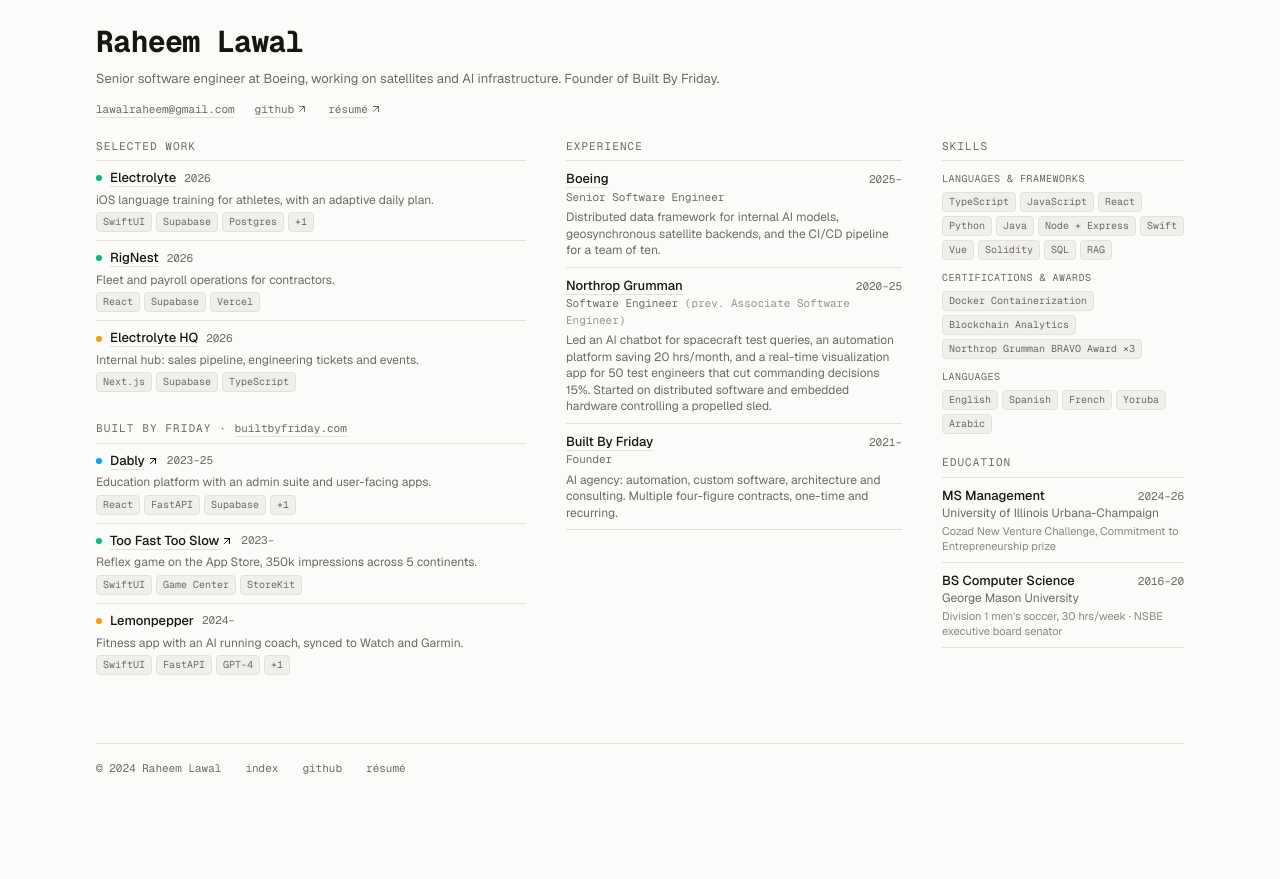
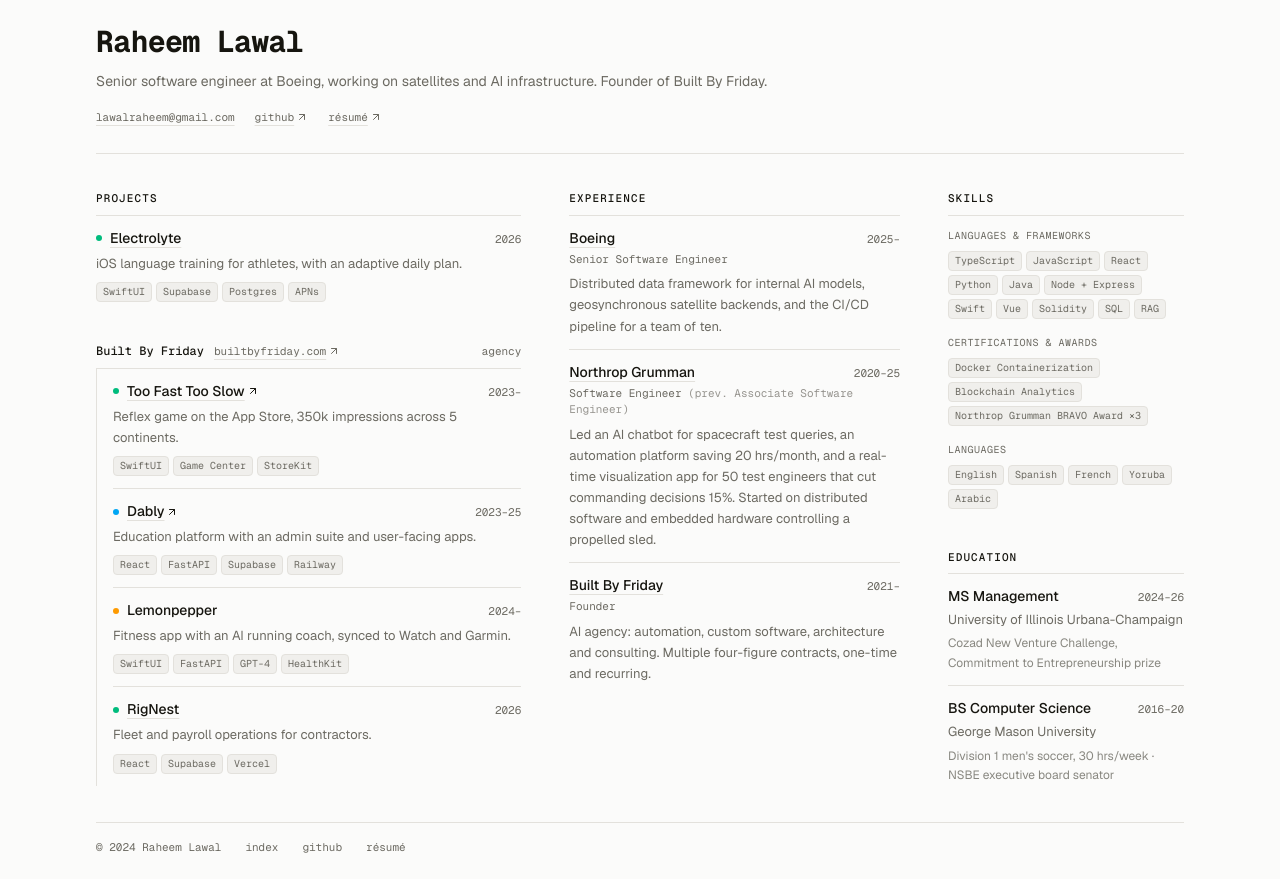
Before and after one commit to raheemlawal/raheemcantcode, a Next.js app: page / in a window 1280 px wide. Before the commit the page ends 800 px from the top, so only its background shows below. Built offline with nearby package versions, Linux system fonts and the light colour scheme.

Commit message:
projects section: nest the agency work, list every stack tag, loosen the one-screen constraint

```diff
--- a/app/page.tsx
+++ b/app/page.tsx
@@ -1,31 +1,33 @@
 import Link from "next/link";
 import { ArrowUpRight } from "lucide-react";
-import {
-  Table,
-  TableBody,
-  TableCell,
-  TableRow,
-} from "@/components/ui/table";
 import { StackTags, StatusDot, Tag } from "@/components/tag";
 import { agencyProjects, soloProjects, type Project } from "@/lib/projects";
 import { education, experience, skills } from "@/lib/resume";
 import { site } from "@/lib/site";
 
 /**
- * The index is a single view: everything visible at once on a laptop, no
- * scrolling. That constraint drives the whole file — three columns, no table
- * headers, one line of prose per entry. Anything that needs more room belongs
- * in a case study or the résumé PDF, not here.
+ * The index carries three things at once: projects, employment, and the résumé
+ * facts. The job is making it obvious which is which at a glance.
  *
- * Below `lg` the columns stack and the page scrolls normally; fitting this much
- * on a phone screen isn't possible and squinting isn't a feature.
+ * Hierarchy is doing that work, in three steps and no more. A section heading
+ * sits in foreground against a rule; an entry title is 14px foreground; every
+ * piece of supporting detail is muted and smaller. Nesting (Built By Friday and
+ * its projects) is shown by indentation off a left rule rather than a fourth
+ * type size, because a fourth size stops reading as a level and starts reading
+ * as noise.
+ *
+ * It no longer tries to fit one laptop screen without scrolling. That
+ * constraint is what pushed everything to 11px and made the page hard to
+ * follow, which was the actual complaint.
+ *
+ * Below `lg` the three columns stack and it reads as one list.
  */
 
 function Heading({ id, children }: { id: string; children: React.ReactNode }) {
   return (
     <h2
       id={id}
-      className="mb-1.5 font-mono text-[11px] uppercase tracking-widest text-muted-foreground"
+      className="border-b border-border pb-2 font-mono text-[11px] font-medium uppercase tracking-widest text-foreground"
     >
       {children}
     </h2>
@@ -38,7 +40,7 @@ function Heading({ id, children }: { id: string; children: React.ReactNode }) {
  */
 function ProjectTitle({ project }: { project: Project }) {
   const linkClass =
-    "font-medium underline decoration-border underline-offset-4 transition-colors after:absolute after:inset-0 hover:decoration-current focus-visible:outline-2 focus-visible:outline-offset-2 focus-visible:outline-accent";
+    "underline decoration-border underline-offset-4 transition-colors after:absolute after:inset-0 hover:decoration-current focus-visible:outline-2 focus-visible:outline-offset-2 focus-visible:outline-accent";
 
   if (project.caseStudy) {
     return (
@@ -63,48 +65,46 @@ function ProjectTitle({ project }: { project: Project }) {
     );
   }
 
-  return <span className="font-medium">{project.name}</span>;
+  return <span>{project.name}</span>;
 }
 
-function ProjectTable({ projects }: { projects: Project[] }) {
+/**
+ * Years are pushed right so they line up into a scannable column, the same way
+ * the Experience and Education lists align their periods.
+ */
+function ProjectRow({ project }: { project: Project }) {
   return (
-    <Table className="border-t border-border">
-      <TableBody>
-        {projects.map((project) => (
-          <TableRow key={project.slug} className="group relative">
-            <TableCell className="px-0 py-2 align-top">
-              <span className="flex items-center gap-2 text-[13px]">
-                <StatusDot status={project.status} />
-                <ProjectTitle project={project} />
-                <span className="font-mono text-[11px] tabular-nums text-muted-foreground">
-                  {project.year}
-                </span>
-              </span>
-              <span className="mt-1 block text-[12px] leading-snug text-muted-foreground">
-                {project.oneLiner}
-              </span>
-              <span className="mt-1 flex">
-                <StackTags stack={project.stack} limit={3} />
-              </span>
-            </TableCell>
-          </TableRow>
-        ))}
-      </TableBody>
-    </Table>
+    <li className="group relative border-b border-border py-3 last:border-b-0">
+      <div className="flex items-baseline gap-2">
+        <StatusDot status={project.status} className="self-center" />
+        <h3 className="text-[14px] font-medium">
+          <ProjectTitle project={project} />
+        </h3>
+        <span className="ml-auto shrink-0 font-mono text-[11px] tabular-nums text-muted-foreground">
+          {project.year}
+        </span>
+      </div>
+      <p className="mt-1 text-[13px] leading-relaxed text-muted-foreground">
+        {project.oneLiner}
+      </p>
+      <div className="mt-2">
+        <StackTags stack={project.stack} />
+      </div>
+    </li>
   );
 }
 
 export default function Home() {
   return (
-    <div className="flex h-full flex-col">
-      <header>
+    <div>
+      <header className="border-b border-border pb-7">
         <h1 className="font-mono text-2xl font-bold tracking-tight sm:text-3xl">
           {site.name}
         </h1>
-        <p className="mt-2 max-w-4xl text-[13px] leading-relaxed text-muted-foreground">
+        <p className="mt-2.5 max-w-2xl text-[14px] leading-relaxed text-muted-foreground">
           {site.description}
         </p>
-        <div className="mt-3 flex flex-wrap gap-x-5 gap-y-1.5 font-mono text-[11px]">
+        <div className="mt-4 flex flex-wrap gap-x-5 gap-y-1.5 font-mono text-[11px]">
           <a
             href={`mailto:${site.email}`}
             className="text-muted-foreground underline decoration-border underline-offset-4 transition-colors hover:text-foreground hover:decoration-current"
@@ -126,39 +126,55 @@ export default function Home() {
         </div>
       </header>
 
-      <div className="mt-5 grid gap-x-10 gap-y-8 lg:grid-cols-12">
-        <div className="flex flex-col gap-5 lg:col-span-5">
-          <section aria-labelledby="work">
-            <Heading id="work">Selected work</Heading>
-            <ProjectTable projects={soloProjects} />
-          </section>
+      <div className="mt-9 grid gap-x-12 gap-y-12 lg:grid-cols-12">
+        <section aria-labelledby="projects" className="lg:col-span-5">
+          <Heading id="projects">Projects</Heading>
 
-          <section aria-labelledby="agency">
-            <Heading id="agency">
-              Built By Friday ·{" "}
+          <ul>
+            {soloProjects.map((project) => (
+              <ProjectRow key={project.slug} project={project} />
+            ))}
+          </ul>
+
+          {/* Built By Friday is an entry in this list that happens to contain
+              other entries, so it is indented under its own label rather than
+              promoted to a second section. */}
+          <div className="mt-7">
+            <div className="flex items-baseline gap-2.5 border-b border-border pb-2">
+              <h3 className="font-mono text-[12px] font-medium">
+                Built By Friday
+              </h3>
               <a
                 href="https://builtbyfriday.com"
                 target="_blank"
                 rel="noreferrer"
-                className="normal-case tracking-normal underline decoration-border underline-offset-4 transition-colors hover:text-foreground hover:decoration-current"
+                className="inline-flex items-center gap-0.5 font-mono text-[11px] text-muted-foreground underline decoration-border underline-offset-4 transition-colors hover:text-foreground hover:decoration-current"
               >
                 builtbyfriday.com
+                <ArrowUpRight className="size-3" aria-hidden />
               </a>
-            </Heading>
-            <ProjectTable projects={agencyProjects} />
-          </section>
-        </div>
+              <span className="ml-auto shrink-0 font-mono text-[11px] text-muted-foreground">
+                agency
+              </span>
+            </div>
+            <ul className="border-l border-border pl-4">
+              {agencyProjects.map((project) => (
+                <ProjectRow key={project.slug} project={project} />
+              ))}
+            </ul>
+          </div>
+        </section>
 
         <section aria-labelledby="experience" className="lg:col-span-4">
           <Heading id="experience">Experience</Heading>
-          <ul className="border-t border-border">
+          <ul>
             {experience.map((role) => (
               <li
                 key={`${role.company}-${role.title}`}
-                className="border-b border-border py-2"
+                className="border-b border-border py-3 last:border-b-0"
               >
                 <div className="flex items-baseline justify-between gap-3">
-                  <h3 className="text-[13px] font-medium">
+                  <h3 className="text-[14px] font-medium">
                     {role.href ? (
                       <a
                         href={role.href}
@@ -176,7 +192,7 @@ export default function Home() {
                     {role.period}
                   </span>
                 </div>
-                <p className="font-mono text-[11px] text-muted-foreground">
+                <p className="mt-0.5 font-mono text-[11px] text-muted-foreground">
                   {role.title}
                   {role.priorTitle && (
                     <span className="text-muted-foreground/70">
@@ -185,7 +201,7 @@ export default function Home() {
                     </span>
                   )}
                 </p>
-                <p className="mt-1 text-[12px] leading-snug text-muted-foreground">
+                <p className="mt-1.5 text-[13px] leading-relaxed text-muted-foreground">
                   {role.summary}
                 </p>
               </li>
@@ -193,16 +209,16 @@ export default function Home() {
           </ul>
         </section>
 
-        <div className="flex flex-col gap-5 lg:col-span-3">
+        <div className="flex flex-col gap-10 lg:col-span-3">
           <section aria-labelledby="skills">
             <Heading id="skills">Skills</Heading>
-            <dl className="flex flex-col gap-2.5 border-t border-border pt-2.5">
+            <dl className="flex flex-col gap-4 pt-3">
               {skills.map((group) => (
                 <div key={group.label}>
                   <dt className="font-mono text-[10px] uppercase tracking-wider text-muted-foreground">
                     {group.label}
                   </dt>
-                  <dd className="mt-1.5 flex flex-wrap gap-1">
+                  <dd className="mt-2 flex flex-wrap gap-1">
                     {group.items.map((item) => (
                       <Tag key={item}>{item}</Tag>
                     ))}
@@ -214,20 +230,23 @@ export default function Home() {
 
           <section aria-labelledby="education">
             <Heading id="education">Education</Heading>
-            <ul className="border-t border-border">
+            <ul>
               {education.map((school) => (
-                <li key={school.name} className="border-b border-border py-2">
+                <li
+                  key={school.name}
+                  className="border-b border-border py-3 last:border-b-0"
+                >
                   <div className="flex items-baseline justify-between gap-3">
-                    <h3 className="text-[13px] font-medium">{school.degree}</h3>
+                    <h3 className="text-[14px] font-medium">{school.degree}</h3>
                     <span className="shrink-0 font-mono text-[11px] tabular-nums text-muted-foreground">
                       {school.period}
                     </span>
                   </div>
-                  <p className="text-[12px] leading-snug text-muted-foreground">
+                  <p className="mt-0.5 text-[13px] leading-relaxed text-muted-foreground">
                     {school.name}
                   </p>
                   {school.note && (
-                    <p className="mt-0.5 text-[11px] leading-snug text-muted-foreground/80">
+                    <p className="mt-1 text-[12px] leading-relaxed text-muted-foreground/80">
                       {school.note}
                     </p>
                   )}
--- a/lib/projects.ts
+++ b/lib/projects.ts
@@ -61,30 +61,25 @@ export const projects: Project[] = [
     closedSource: true,
     caseStudy: true,
   },
+
+  // Built By Friday. Order here is the order they render under the agency
+  // heading, so it is deliberate rather than alphabetical.
   {
-    slug: "rignest",
-    name: "RigNest",
-    category: "Web",
+    slug: "too-fast-too-slow",
+    name: "Too Fast Too Slow",
+    category: "iOS",
     status: "live",
-    year: "2026",
-    stack: ["React", "Supabase", "Vercel"],
-    oneLiner: "Fleet and payroll operations for contractors.",
-    links: [{ label: "app.rignest.io", href: "https://app.rignest.io" }],
-    closedSource: true,
-    caseStudy: true,
-  },
-  {
-    // Renamed from "Electrolyte CRM" in Sep 2026. The slug stays as-is on
-    // purpose: the URL is already live and indexed.
-    slug: "electrolyte-crm",
-    name: "Electrolyte HQ",
-    category: "Web",
-    status: "in progress",
-    year: "2026",
-    stack: ["Next.js", "Supabase", "TypeScript"],
-    oneLiner: "Internal hub: sales pipeline, engineering tickets and events.",
-    closedSource: true,
-    caseStudy: true,
+    year: "2023–",
+    stack: ["SwiftUI", "Game Center", "StoreKit"],
+    oneLiner:
+      "Reflex game on the App Store, 350k impressions across 5 continents.",
+    links: [
+      {
+        label: "App Store",
+        href: "https://apps.apple.com/us/app/too-fast-too-slow/id6471321976",
+      },
+    ],
+    org: "Built By Friday",
   },
   {
     slug: "dably",
@@ -98,22 +93,6 @@ export const projects: Project[] = [
     org: "Built By Friday",
   },
   {
-    slug: "too-fast-too-slow",
-    name: "Too Fast Too Slow",
-    category: "iOS",
-    status: "live",
-    year: "2023–",
-    stack: ["SwiftUI", "Game Center", "StoreKit"],
-    oneLiner: "Reflex game on the App Store, 350k impressions across 5 continents.",
-    links: [
-      {
-        label: "App Store",
-        href: "https://apps.apple.com/us/app/too-fast-too-slow/id6471321976",
-      },
-    ],
-    org: "Built By Friday",
-  },
-  {
     slug: "lemonpepper",
     name: "Lemonpepper",
     category: "iOS",
@@ -122,6 +101,37 @@ export const projects: Project[] = [
     stack: ["SwiftUI", "FastAPI", "GPT-4", "HealthKit"],
     oneLiner: "Fitness app with an AI running coach, synced to Watch and Garmin.",
     org: "Built By Friday",
+  },
+  {
+    slug: "rignest",
+    name: "RigNest",
+    category: "Web",
+    status: "live",
+    year: "2026",
+    stack: ["React", "Supabase", "Vercel"],
+    oneLiner: "Fleet and payroll operations for contractors.",
+    links: [{ label: "app.rignest.io", href: "https://app.rignest.io" }],
+    closedSource: true,
+    caseStudy: true,
+    org: "Built By Friday",
+  },
+
+  // Off the index as of Oct 2026. `draft` keeps the entry and
+  // content/electrolyte-crm.mdx in the repo but stops rendering the row and
+  // stops generating /work/electrolyte-crm. Flip it back to restore both.
+  {
+    // Renamed from "Electrolyte CRM" in Sep 2026. The slug stays as-is on
+    // purpose: the URL was already live and indexed.
+    slug: "electrolyte-crm",
+    name: "Electrolyte HQ",
+    category: "Web",
+    status: "in progress",
+    year: "2026",
+    stack: ["Next.js", "Supabase", "TypeScript"],
+    oneLiner: "Internal hub: sales pipeline, engineering tickets and events.",
+    closedSource: true,
+    caseStudy: true,
+    draft: true,
   },
 ];
 
```
